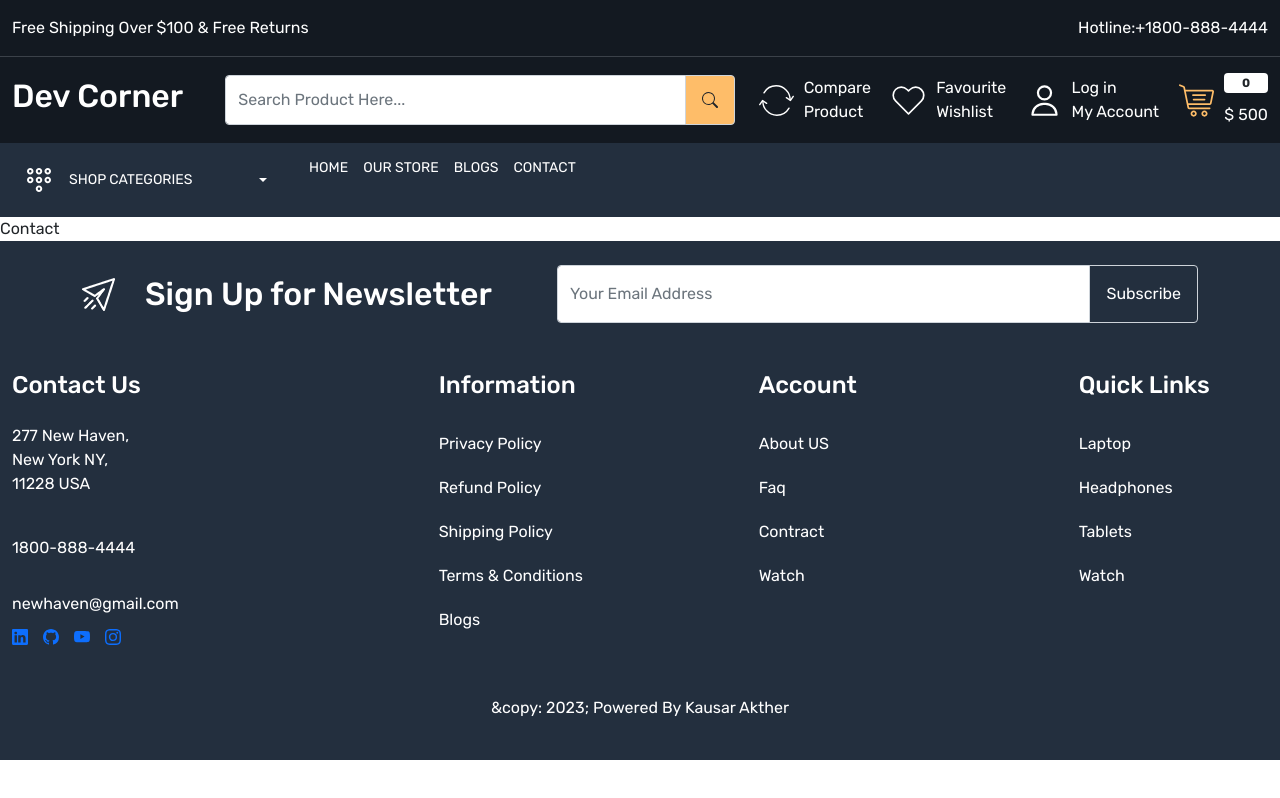
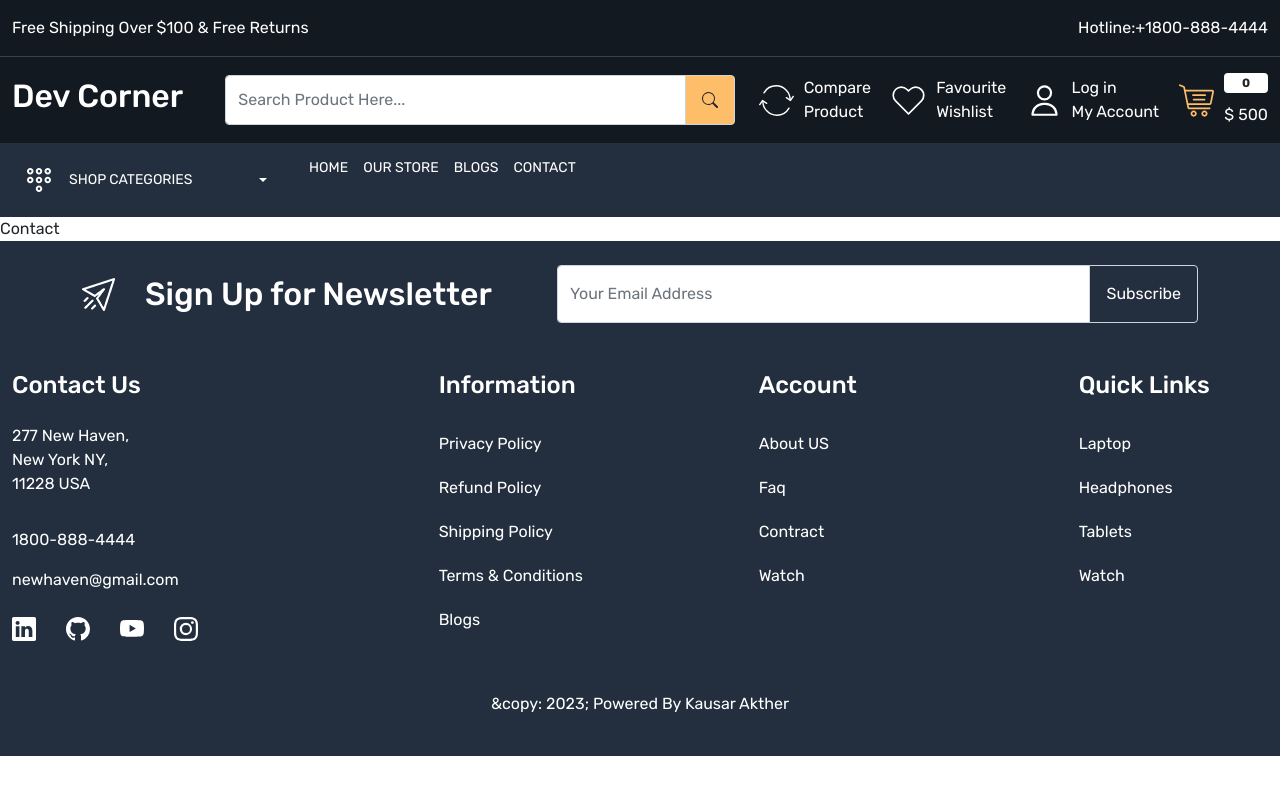
Before and after one commit to kakther/digital_market, a React (Create React App) app: page /contact in a window 1280 px wide. Built offline with nearby package versions, Linux system fonts and the light colour scheme.

Commit message:
Add footer's icons

```diff
--- a/src/components/Footer.js
+++ b/src/components/Footer.js
@@ -43,26 +43,29 @@ const Footer = () => {
                   <br /> 11228 USA</address>
                   <a
                      href="tel:1800-888-4444"
-                     className="mt-4 d-block mb-2 text-white">
+                     className="mt-3 d-block mb-2 text-white">
                      1800-888-4444
+                     <a href="/" >
+                   </a>
+
                   </a>
                   <a
                     href="mailto:newhaven@gmail.com"
-                    className="mt-4 d-block mb-2 text-white">
+                    className="mt-2 d-block mb-0 text-white">
                     newhaven@gmail.com
                   </a>
-                  <div className="div social_icons d-flex align-items-center gap-15">
-                    <a href="/" >
-                      <BsLinkedin />
+                  <div className='d-flex align-items-center gap-30 mt-4'>
+                    <a className="text-white" href="/" >
+                      <BsLinkedin className='fs-4'/>
                     </a>
-                    <a href="/" >
-                      <BsGithub />
+                    <a className="text-white" href="/" >
+                      <BsGithub className='fs-4'/>
                     </a>
-                    <a href="/" >
-                      <BsYoutube />
+                    <a className="text-white" href="/" >
+                      <BsYoutube className='fs-4'/>
                     </a>
-                    <a href="/" >
-                      <BsInstagram />
+                    <a className="text-white" href="/" >
+                      <BsInstagram className='fs-4'/>
                     </a>
                   </div>
               </div>
```
